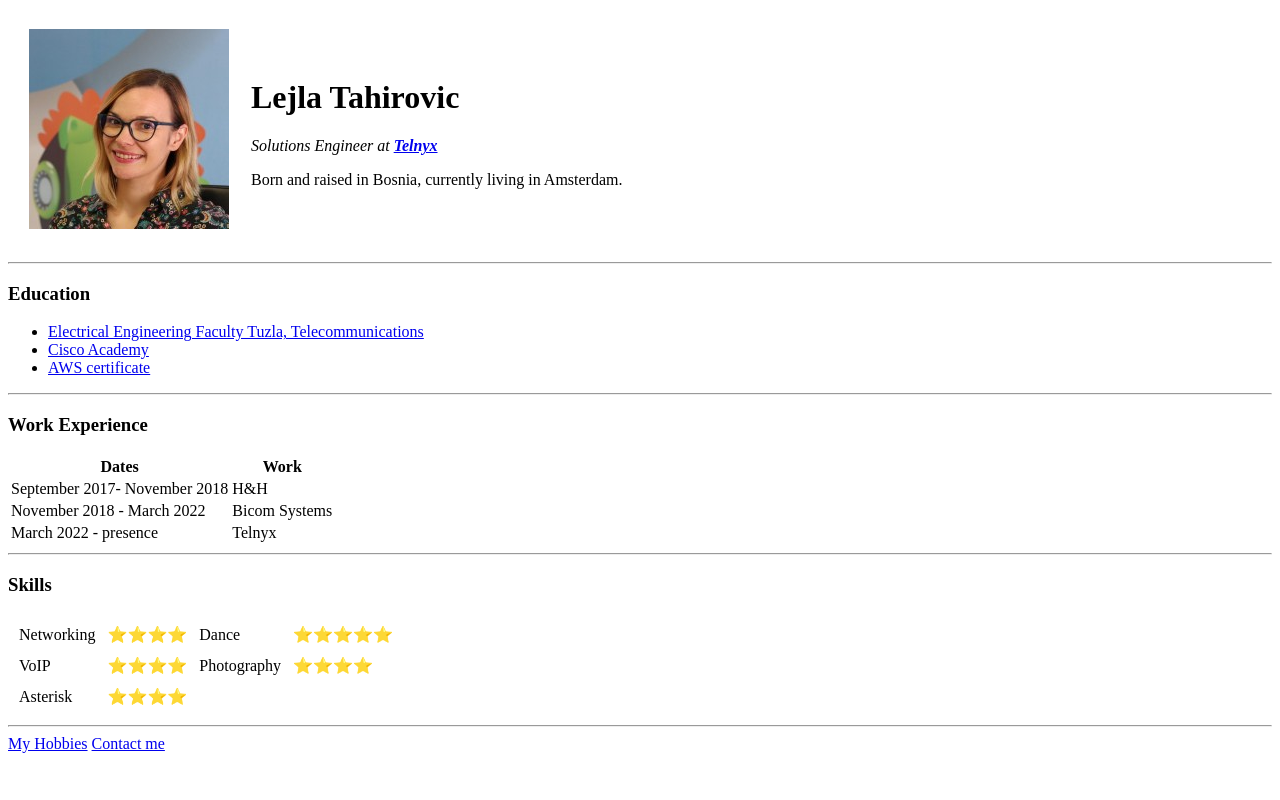
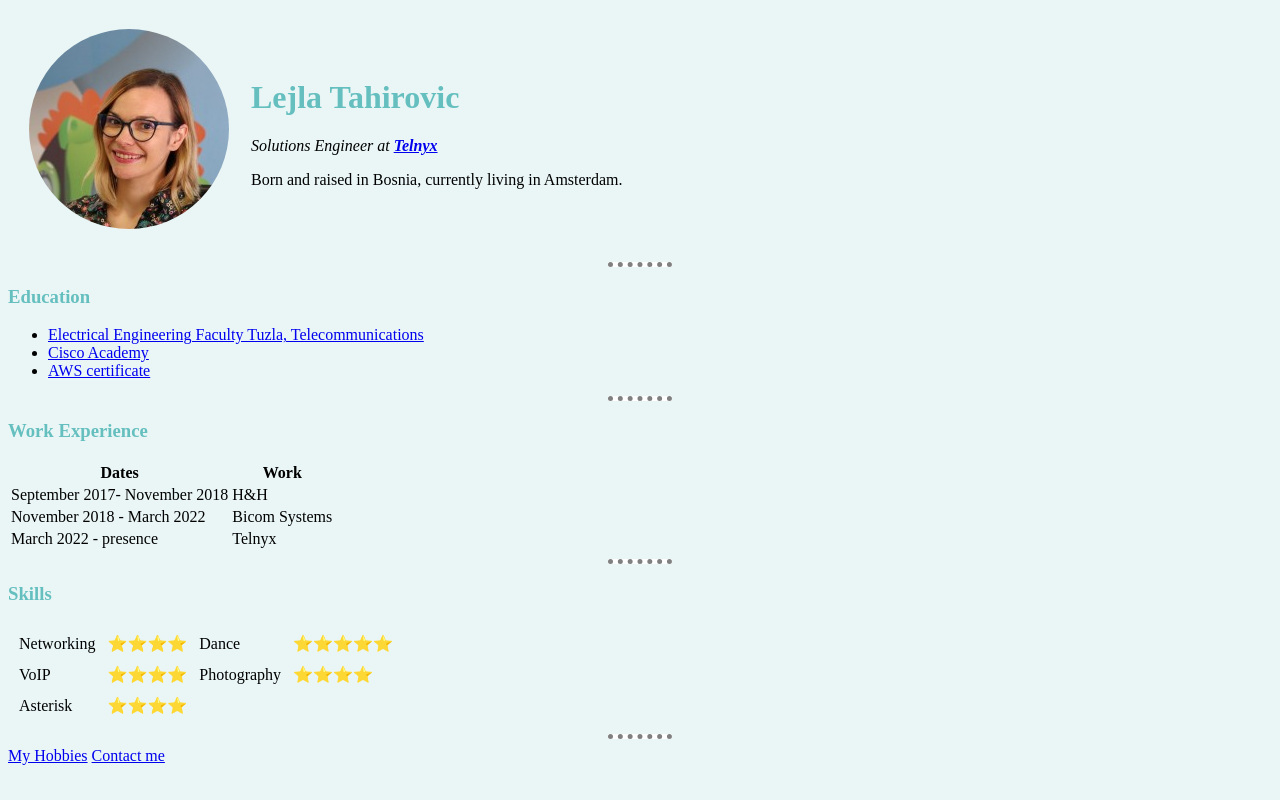
Before and after one commit to L3jla/CV, a plain HTML site: page index.html in a window 1280 px wide. Drawn offline with Linux system fonts and the light colour scheme.

Commit message:
Add files via upload

```diff
--- /dev/null
+++ b/css/styles.css
@@ -0,0 +1,29 @@
+body{
+  background-color: #EAF6F6;
+}
+
+hr{
+  background-color: white;
+  border-style: none;
+  border-top-style: dotted;
+  border-color: grey;
+  border-width: 5px;
+
+  width: 5%;
+}
+h1{
+  color: #66BFBF;
+
+}
+
+h2{
+  color: #66BFBF;
+}
+
+h3{
+  color: #66BFBF;
+}
+
+.round {
+  border-radius: 100%
+}
--- a/index.html
+++ b/index.html
@@ -4,12 +4,14 @@
 <head>
   <meta charset="utf-8">
   <title>Lejla's Personal Site</title>
+  <link rel="stylesheet" href="css/styles.css">
+
 </head>
 
 <body>
   <table cellspacing="20">
     <tr>
-      <td><img src="images/Lejla.jpeg" alt="lejla profile picture"></td>
+      <td><img class="round" src="images/Lejla.jpeg" alt="lejla profile picture"></td>
       <td><h1>Lejla Tahirovic</h1>
         <p><em>Solutions Engineer at <strong><a href="https://telnyx.com/">Telnyx</a></strong></em></p>
         <p>Born and raised in Bosnia, currently living in Amsterdam.</p></td>
```
Also changed, not shown: contact.html (+2 -1 lines), hobbies.html (+1 -0 lines).
